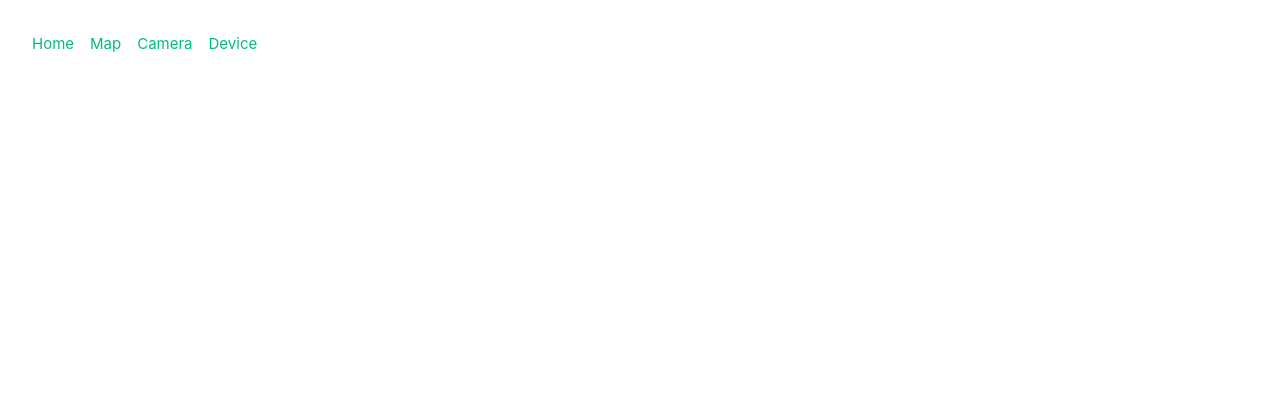
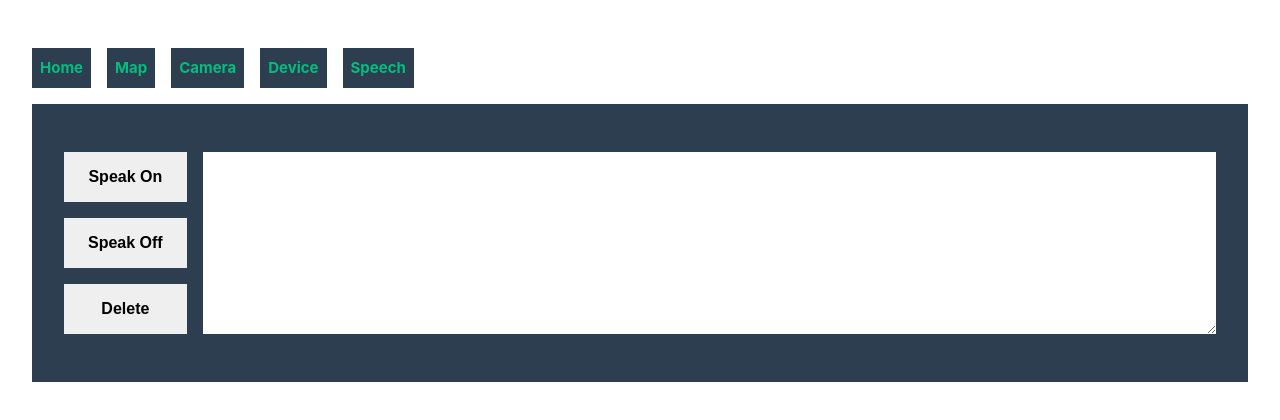
Before and after one commit to pionkipl/vue-3-vite-pwa, a Vue app: page /speech in a window 1280 px wide. Before the commit this address had no page. Shown: the top 420 px of the page. Built offline with nearby package versions, Linux system fonts and the light colour scheme.

Commit message:
Feat: add Speech view.

```diff
--- a/src/App.vue
+++ b/src/App.vue
@@ -12,6 +12,7 @@ import ReloadPrompt from '@/components/ReloadPrompt.vue';
         <RouterLink to="/geolocation">Map</RouterLink>
         <RouterLink to="/camera">Camera</RouterLink>
         <RouterLink to="/device">Device</RouterLink>
+        <RouterLink to="/speech">Speech</RouterLink>
       </nav>
       <reload-prompt />
     </div>
@@ -21,7 +22,15 @@ import ReloadPrompt from '@/components/ReloadPrompt.vue';
 </template>
 
 <style scoped>
+  nav {
+    display: flex;
+    flex-wrap: wrap;
+  }
   nav a {
-    margin-right: 1rem;
+    margin: 1rem 1rem 0 0;
+    padding: 0.5rem;
+    background-color: #2c3e50;
+    font-weight: 700;
+
   }
 </style>
--- a/src/assets/button.scss
+++ b/src/assets/button.scss
@@ -4,4 +4,6 @@
   font-weight: 700;
   border: none;
   cursor: pointer;
+  display: block;
+  margin: 1rem 0;
 }
--- a/src/router/index.js
+++ b/src/router/index.js
@@ -23,6 +23,11 @@ const router = createRouter({
       name: 'device',
       component: () => import('../views/DeviceFeatures.vue')
     },
+    {
+      path: '/speech',
+      name: 'speech',
+      component: () => import('../views/SpeechView.vue')
+    },
   ]
 })
 
--- a/src/views/DeviceFeatures.vue
+++ b/src/views/DeviceFeatures.vue
@@ -45,9 +45,9 @@
 </script>
 
 <style scoped>
-  .device-feature {
-    background-color: #2c3e50;
+  .device-feature {  background-color: #2c3e50;
     padding: 2rem;
     margin-top: 1rem;
+
   }
 </style>
--- /dev/null
+++ b/src/views/SpeechView.vue
@@ -0,0 +1,97 @@
+<template>
+  <div class="speech">
+    <div class="speech__btns">
+      <button @click="recognitionStart"
+              class="button">Speak On</button>
+      <button  @click="recognitionStop"
+               class="button">Speak Off</button>
+      <button  @click="deleteText"
+               class="button">Delete</button>
+    </div>
+    <div class="speech__text">
+      <textarea class="speech__area">{{ area }}</textarea>
+    </div>
+
+  </div>
+</template>
+
+<script setup>
+  import { ref } from 'vue';
+
+  const SpeechRecognition = webkitSpeechRecognition || window.SpeechRecognition;
+  const recognition = new SpeechRecognition();
+
+  const area = ref('')
+
+  const recognitionStart = () => {
+    recognition.start();
+    recognition.continuous = true;
+  }
+
+  const recognitionStop = () => {
+    recognition.stop();
+  }
+
+  recognition.onresult = (event) => {
+    let transcript = '';
+    for (let i = event.resultIndex; i < event.results.length; ++i) {
+      area.value += event.results[i][0].transcript;
+    }
+  }
+
+  const deleteText = () => {
+    area.value = '';
+  }
+
+
+</script>
+
+<style scoped lang="scss">
+ .speech {
+   background-color: #2c3e50;
+   padding: 2rem;
+   margin-top: 1rem;
+   display: flex;
+   justify-content: space-between;
+
+   @media screen and (max-width: 767px) {
+     flex-direction: column;
+     justify-content: flex-start;
+   }
+
+   button {
+     width: 100%;
+   }
+
+   &__text {
+     width: 100%;
+     margin: 1rem 0 1rem 1rem;
+     display: flex;
+     flex: 1;
+
+     @media screen and (max-width: 767px) {
+       flex-direction: column;
+       margin: 1rem 0;
+     }
+   }
+
+   &__area {
+     width: 100%;
+     height: 100%;
+     display: flex;
+     border: none;
+     outline: none;
+     font-size: 1.5rem;
+     padding: 0.5rem 1rem;
+
+     @media screen and (max-width: 767px) {
+       min-height: 200px;
+     }
+
+     &:focus {
+       border: none;
+       outline: none;
+     }
+   }
+ }
+</style>
```
